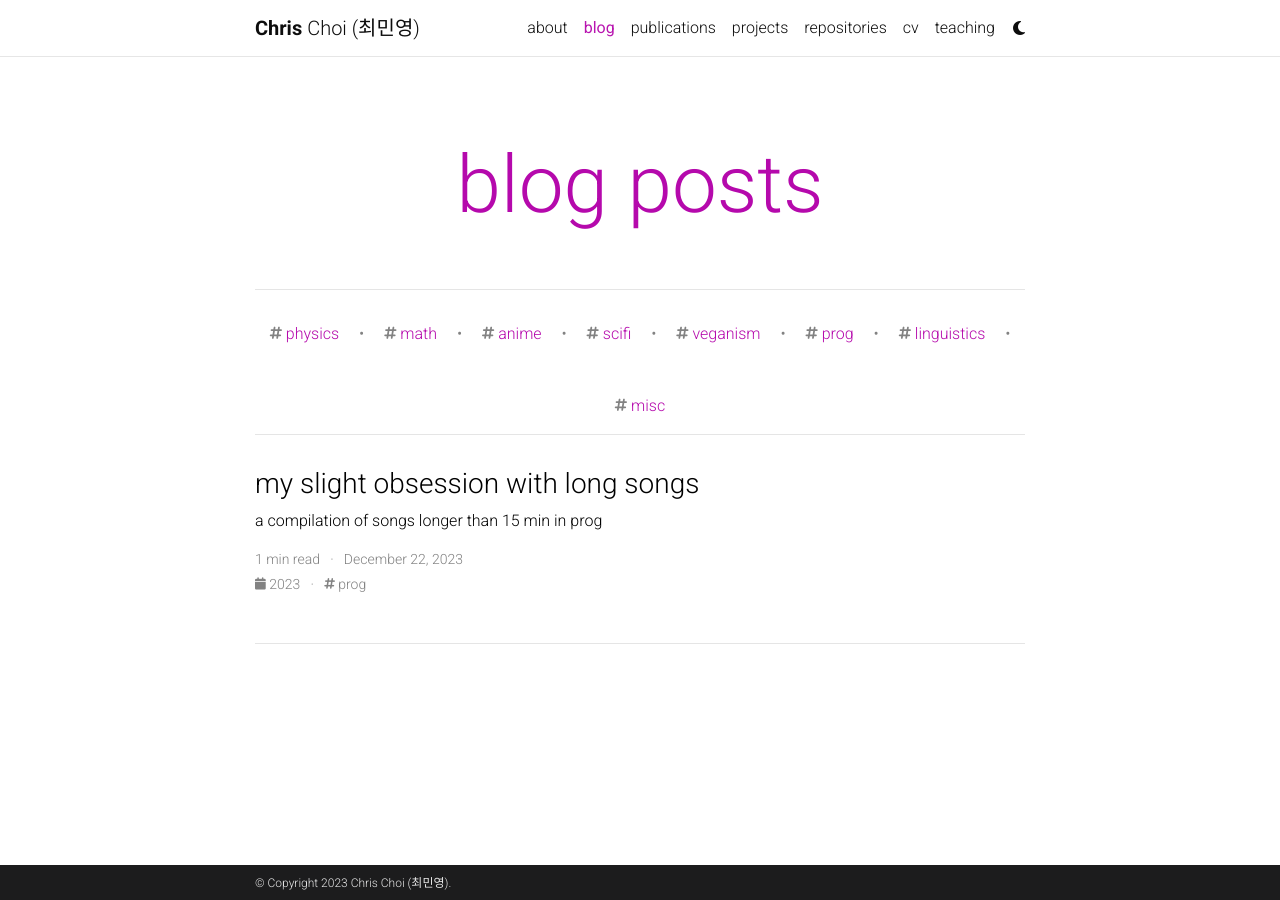
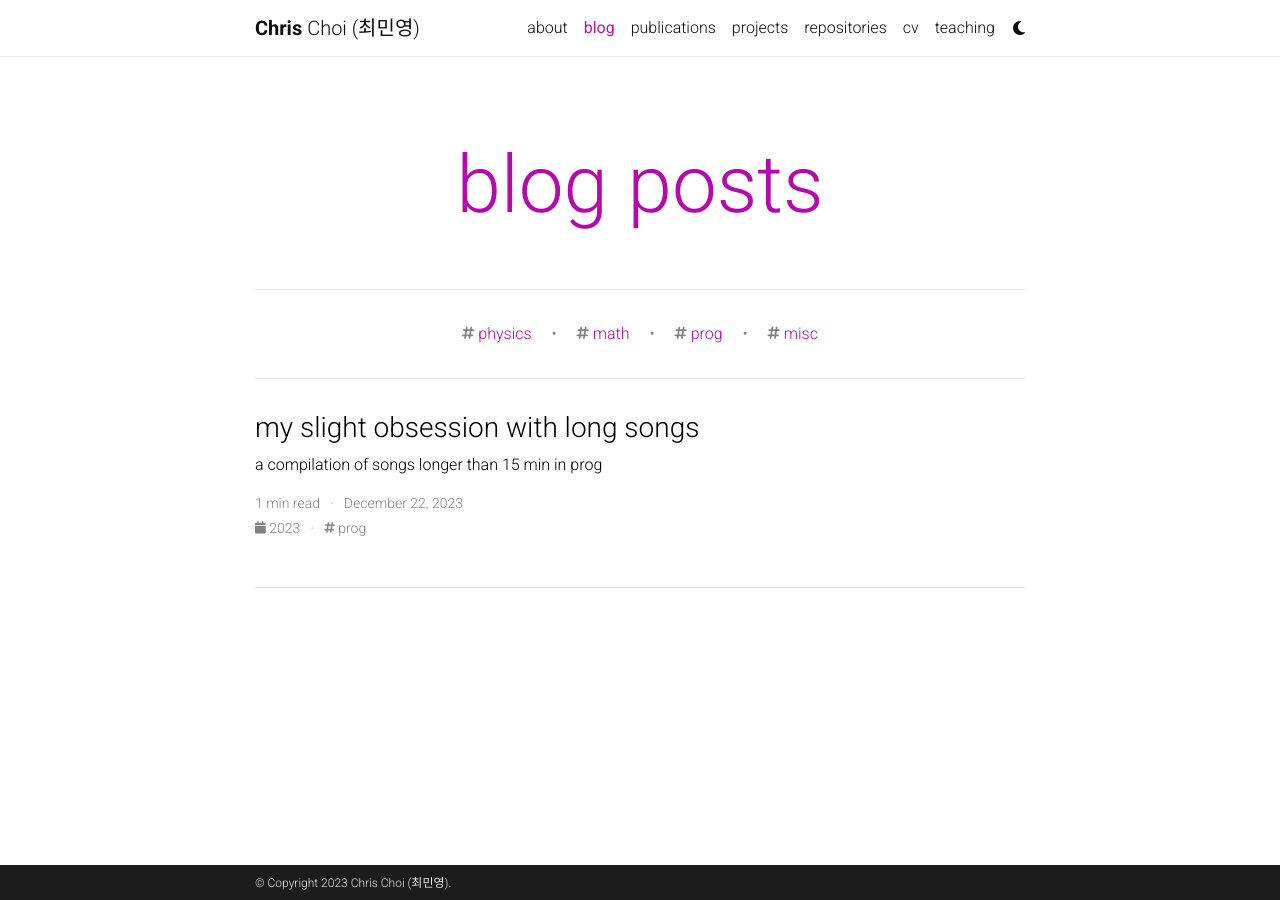
Before and after one commit to benhurtekeste/benhurtekeste.github.io, a Jekyll site: the page built from blog/index.html, in a window 1280 px wide. Built offline with Jekyll 4.4.1, drawn with Linux system fonts in a browser that asks for light colours; the list of posts is cut into pages by our own code; comment, search, counter and statistics services are not loaded; a style sheet for code colours, icons or effects is not loaded.

Commit message:
Changed some settings

```diff
--- a/_config.yml
+++ b/_config.yml
@@ -89,9 +89,9 @@
 dblp_url: # your DBLP profile url
 stackoverflow_id: # your stackoverflow id
 kaggle_id: # your kaggle id
-lastfm_id: ChrisChoi123 # your lastfm id
+lastfm_id: # your lastfm id
 spotify_id: atomicboy123 # your spotify id
-pinterest_id: ChrisChoi314 # your pinterest id
+pinterest_id: # your pinterest id
 unsplash_id: # your unsplash id
 instagram_id: chrischoi314 # your instagram id
 facebook_id: chris.choi.71 # your facebook id
@@ -145,7 +145,7 @@
   lang: en
 
 # Disqus comments (DEPRECATED)
-disqus_shortname: al-folio # put your disqus shortname
+disqus_shortname: # put your disqus shortname
 # https://help.disqus.com/en/articles/1717111-what-s-a-shortname
 
 # External sources.
@@ -258,7 +258,7 @@
     tag: '/blog/tag/:name/'
     category: '/blog/category/:name/'
 
-display_tags: ['physics', 'math', 'anime', 'scifi', 'veganism', 'prog', 'linguistics', 'misc'] # these tags will be displayed on the front page of your blog
+display_tags: ['physics', 'math', 'prog', 'misc'] # these tags will be displayed on the front page of your blog
 display_categories: [] # these categories will be displayed on the front page of your blog
 
 # -----------------------------------------------------------------------------
@@ -352,7 +352,7 @@
 # Optional Features
 # -----------------------------------------------------------------------------
 
-enable_google_analytics:    false  # enables google analytics
+enable_google_analytics:    true  # enables google analytics
 enable_cronitor_analytics: false  # enables cronitor RUM analytics
 enable_google_verification: false  # enables google site verification
 enable_bing_verification:   false  # enables bing site verification
@@ -361,7 +361,7 @@
 enable_tooltips:            false  # enables automatic tooltip links generated
                                    # for each section titles on pages and posts
 enable_darkmode:            true   # enables switching between light/dark modes
-enable_navbar_social:       false  # enables displaying social links in the
+enable_navbar_social:       true  # enables displaying social links in the
                                    # navbar on the about page
 enable_project_categories:  true   # enables categorization of projects into
                                    # multiple categories
```
